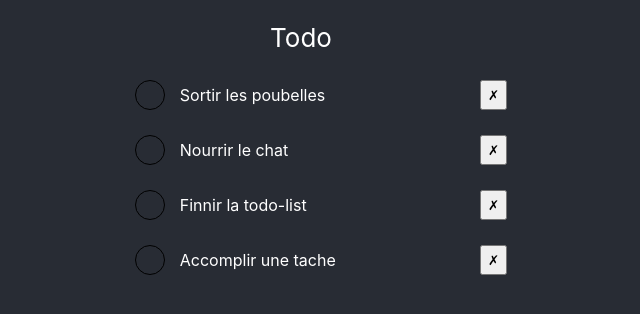
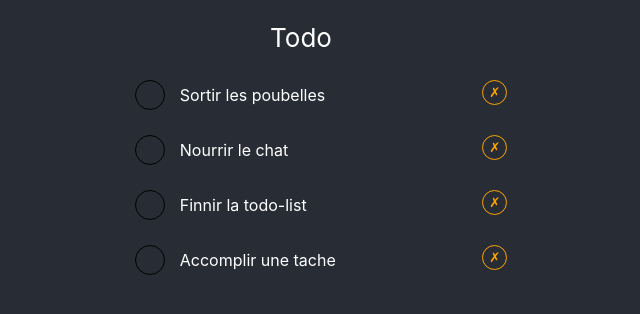
Before and after one commit to MathieuBouvet/reac-todo, a React (Create React App) app: page / in a window 1280 px wide. Shown: the top 314 px of the page, without its empty margins (339-979 px from the left). Built offline with nearby package versions, Linux system fonts and the light colour scheme.

Commit message:
Style delete toto button

```diff
--- a/src/components/Todo/Todo.css
+++ b/src/components/Todo/Todo.css
@@ -15,6 +15,19 @@
 .todo > .delete-todo-btn {
 	margin-left: auto;
 	cursor: pointer;
+	border-radius: 100%;
+	background-color: transparent;
+	border: 1px solid orange;
+	color: orange;
+	width: 25px;
+	height: 25px;
+	transition: 0.5s ease;
+}
+
+.todo > .delete-todo-btn:hover {
+	background-color: orange;
+	color: black;
+	border: 1px solid black;
 }
 
 .done-todo-btn {
```
